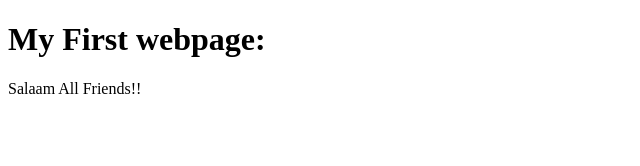
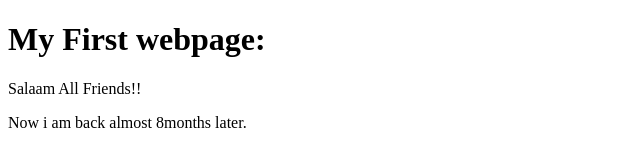
Before and after one commit to salman-aslam95/Demo-repo, a plain HTML site: page index.html in a window 1280 px wide. Shown: the whole page, without its empty margins (0-640 px from the left). Drawn offline with Linux system fonts and the light colour scheme.

Commit message:
add a new code on 31/3/2021

```diff
--- a/index.html
+++ b/index.html
@@ -8,5 +8,6 @@
 <body>
     <h1>My First webpage:</h1>
     <p>Salaam All Friends!!</p>
+    <p>Now i am back almost 8months later.</p>
 </body>
 </html>
```
